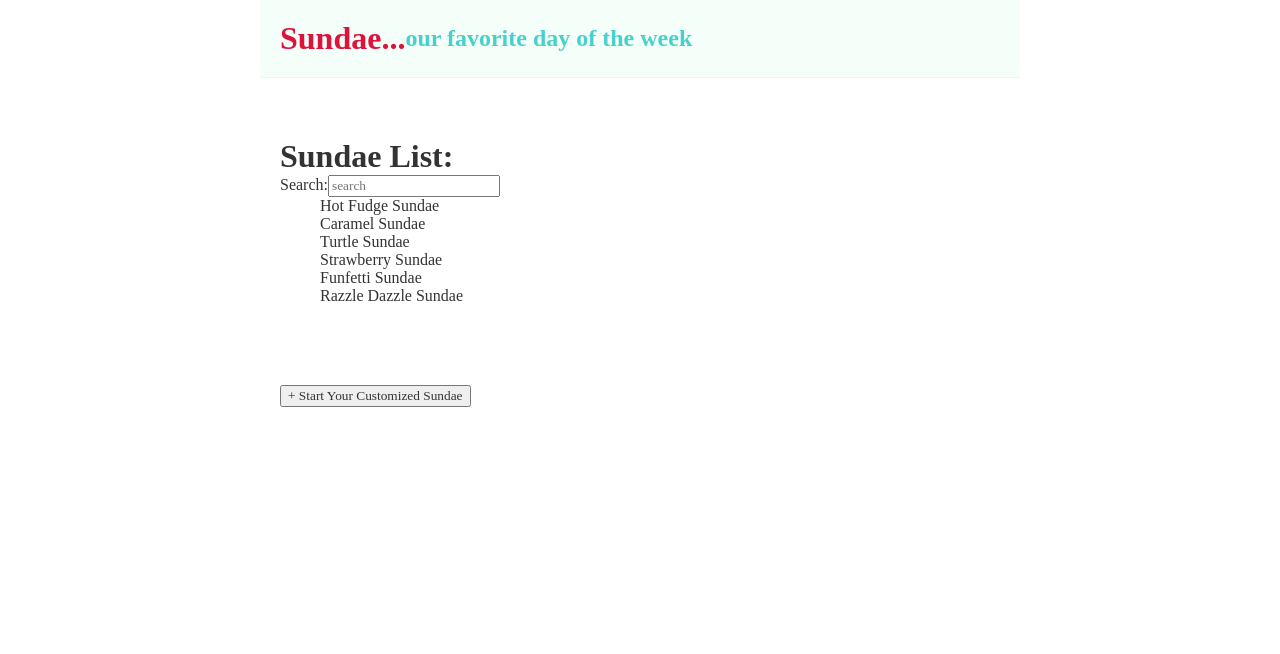
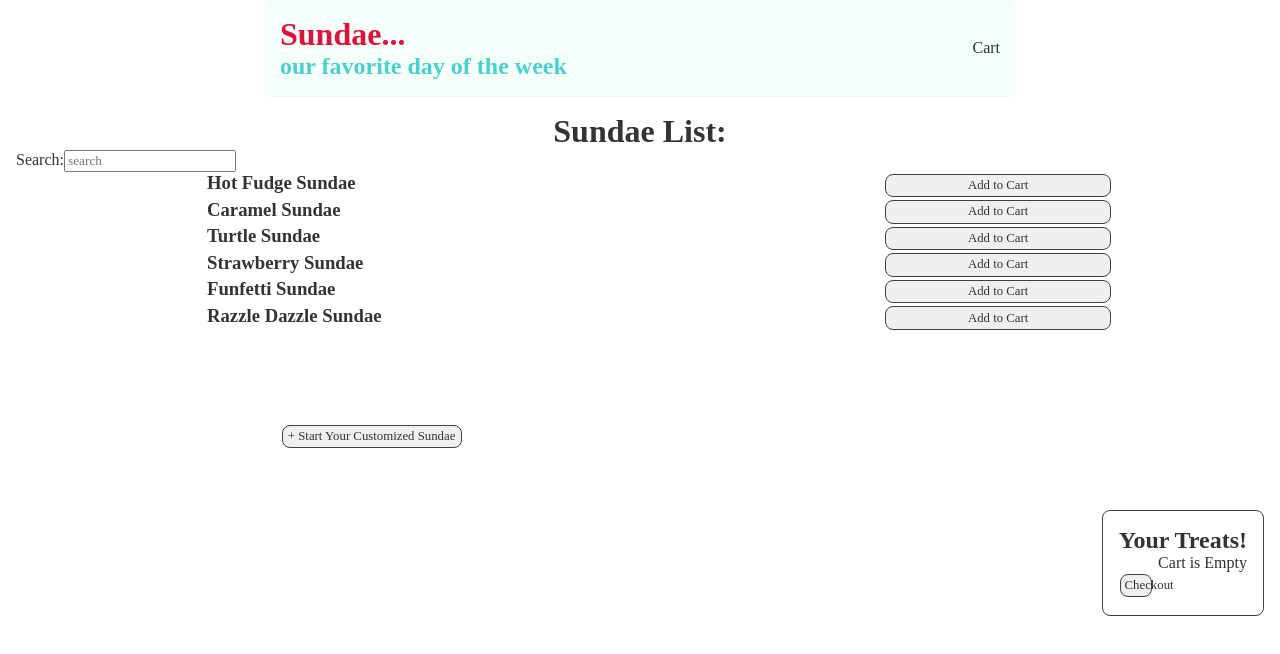
Before and after one commit to amcmilne/HR-React-Code-Challenge, a React (Create React App) app: page / in a window 1280 px wide. Shown: the top 654 px of the page. Built offline with nearby package versions, Linux system fonts and the light colour scheme; a web font is replaced by a local one.

Commit message:
css, cart functionality

```diff
--- a/package.json
+++ b/package.json
@@ -3,6 +3,9 @@
   "version": "0.1.0",
   "private": true,
   "dependencies": {
+    "@fortawesome/fontawesome-svg-core": "^1.2.35",
+    "@fortawesome/free-solid-svg-icons": "^5.15.3",
+    "@fortawesome/react-fontawesome": "^0.1.14",
     "@testing-library/jest-dom": "^5.14.1",
     "@testing-library/react": "^11.2.7",
     "@testing-library/user-event": "^12.8.3",
--- a/src/App.js
+++ b/src/App.js
@@ -1,30 +1,65 @@
 import { useState } from "react";
 import Header from "./components/Header";
 import AddButton from "./components/AddButton";
-import SundaeList from "./components/SundaeList";
+import SundaeMain from "./components/SundaeMain";
 import Form from "./components/Form";
+import Cart from "./components/Cart";
+import data from "./content/index";
 
 function App() {
+  const { sundaes } = data;
   const title = "Sundae List:";
+  const [cartItem, setCartItem] = useState([]);
   const [customizedOrder, setCustomizedOrder] = useState("start");
+
+  // --------------------ADD SUNDAE TO CART -----------------------------
+
+  const handleOnAdd = (sundae) => {
+    const exist = cartItem.find((x) => x.id === sundae.id);
+    if (exist) {
+      setCartItem(
+        cartItem.map((x) =>
+          x.id === sundae.id ? { ...exist, qty: exist.qty + 1 } : x
+        )
+      );
+    } else {
+      setCartItem([...cartItem, { ...sundae, qty: 1 }]);
+    }
+  };
+  const handleOnRemove = (sundae) => {
+    const exist = cartItem.find((x) => x.id === sundae.id);
+    if (exist.qty === 1) {
+      setCartItem(cartItem.filter((x) => x.id !== sundae.id));
+    } else {
+      setCartItem(
+        cartItem.map((x) =>
+          x.id === sundae.id ? { ...exist, qty: exist.qty - 1 } : x
+        )
+      );
+    }
+  };
+  //console.log(sundaes[0].option);
+
+  // --------------------START A CUSTOMIZED ORDER --------------------------
 
   const handleClickAddCustomizedOrder = () => {
     setCustomizedOrder("add-order");
   };
   return (
     <>
-      <Header />
-      <div className="content">
-        <h1>{title}</h1>
-        <SundaeList />
+      <Header className="header" />
+      <div className="block col-1">
+        <h1 className="sundaeList">{title}</h1>
+        <SundaeMain sundaes={sundaes} onAdd={handleOnAdd} />
       </div>
-      <div className="App">
+      <div className="block col-2">
         <div>
           {customizedOrder === "start" && (
             <AddButton addCustomizedOrder={handleClickAddCustomizedOrder} />
           )}
 
           {customizedOrder === "add-order" && <Form />}
+          <Cart cartItem={cartItem} onAdd={handleOnAdd} onRemove={handleOnRemove} />
         </div>
       </div>
     </>
--- a/src/components/Cart.js
+++ b/src/components/Cart.js
@@ -1,14 +1,30 @@
-import React from 'react'
+import React from "react";
 
 function Cart(props) {
-    const { storedSundaes } = props;
+  const { cartItem } = props;
+  console.log(cartItem);
 
-    // console.log(props.cart)
-    return (
-        <div>
-            <ul>{storedSundaes}</ul>
-        </div>
-    )
+  return (
+    <aside className="block">
+      <h1 className="cart">Your Treats!</h1>
+      <div>
+        {cartItem.length === 0 && <div className="cart-empty">Cart is Empty</div>}
+        {/* {cartItem.map((sundae) => (
+          <div key={sundae.id} className="row">
+            <div className="col-2">{sundae}</div>
+          </div>
+        ))} */}
+
+        {cartItem.length === 0 && (
+          <>
+            <div className="row">
+              <button onClick={() => alert("Implement Checkout!")}>Checkout</button>
+            </div>
+          </>
+        )}
+      </div>
+    </aside>
+  );
 }
 
-export default Cart
+export default Cart;
--- a/src/components/Header.js
+++ b/src/components/Header.js
@@ -2,10 +2,15 @@ import React from 'react'
 
 function Header() {
     return (
-        <div className="header" style={{backgroundColor:"#F5FFFA"}}>
+        <header className="header row block center" style={{backgroundColor:"#F5FFFA"}}>
+            <div>
             <h1 className="main-title" style={{color: "#DC143C"}}> Sundae...</h1>
             <h2 className="sub-title" style={{color: "#48D1CC"}}>our favorite day of the week</h2>
-        </div>
+            </div>
+            <div>
+                <a href="#/cart" style={{textDecoration:'none'}}> Cart </a>
+                </div>
+        </header>
     )
 }
 
--- /dev/null
+++ b/src/components/SundaeChoice.js
@@ -0,0 +1,17 @@
+import React from "react";
+
+// ----------------------- RENDERED LIST OF SUNDAES WITH ADD TO CART OPTION -------------------------------
+function SundaeChoice(props) {
+  const { option, handleOnAdd } = props;
+  //console.log(option);
+  return (
+    <>
+      <div className="sundae-list">
+        <h3>{option}</h3>
+        <button onClick={handleOnAdd} option={option}>Add to Cart</button>
+      </div>
+    </>
+  );
+}
+
+export default SundaeChoice;
--- a/src/components/SundaeList.js
+++ /dev/null
@@ -1,62 +0,0 @@
-import { useState, useEffect } from "react";
-import content from "../content";
-//import Cart from "../components/Cart";
-
-function SundaeList() {
-  const [sundaes, setSundaes] = useState([]);
-  const [search, setSearch] = useState("");
-  const [filteredSundaes, setFilteredSundaes] = useState([]);
-
-  useEffect(() => {
-    setSundaes(content.sundaes);
-  }, [sundaes]);
-
-  useEffect(() => {
-    setFilteredSundaes(
-      sundaes.filter((sundae) =>
-        sundae.name.toLowerCase().includes(search.toLowerCase())
-      )
-    );
-  }, [search, sundaes]);
-
-  useEffect(() => {
-    localStorage.setItem("sundae", JSON.stringify(sundaes));
-  }, [sundaes]);
-  //console.log(sundaes);
-
-  return (
-    <>
-      <div className="toppings-list">
-        <form>
-          <label>Search:</label>
-          <input
-            type="text"
-            value={search}
-            placeholder="search"
-            onChange={(e) => setSearch(e.target.value)}
-          />
-
-          <ul>
-            {filteredSundaes.map((sundae, id) => (
-              <SundaeChoice key={id} {...sundae} />
-            ))}
-          </ul>
-        </form>
-      </div>
-    </>
-  );
-}
-const SundaeChoice = (props) => {
-  const { name } = props;
-  //console.log(props.name);
-
-  return (
-    <>
-      <div>
-        <span>{name}</span>
-      </div>
-    </>
-  );
-};
-
-export default SundaeList;
--- /dev/null
+++ b/src/components/SundaeMain.js
@@ -0,0 +1,51 @@
+import { useState, useEffect } from "react";
+import SundaeChoice from "./SundaeChoice";
+
+function SundaeList(props) {
+  const { sundaes, handleOnAdd } = props;
+  const [search, setSearch] = useState("");
+  const [filteredSundaes, setFilteredSundaes] = useState([]);
+
+  //-------------------------------- FIND SUNDAE BY SEARCH ----------------------------------------
+  useEffect(() => {
+    setFilteredSundaes(
+      sundaes.filter((sundae) =>
+        sundae.option.toLowerCase().includes(search.toLowerCase())
+      )
+    );
+  }, [search, sundaes]);
+  console.log(sundaes[0].option);
+
+  // -----------------------------------SET TO LOCAL STORAGE --------------------------------------
+
+  useEffect(() => {
+    localStorage.setItem("sundae", JSON.stringify(sundaes));
+  }, [sundaes]);
+
+  return (
+    <>
+      <div className="toppings-list">
+        <form>
+          <div className="search-bar">
+            <label>Search:</label>
+            <input
+              type="text"
+              value={search}
+              placeholder="search"
+              onChange={(e) => setSearch(e.target.value)}
+            />
+          </div>
+          <div>
+          <ul>
+            {filteredSundaes.map((sundae, id) => (
+              <SundaeChoice key={id} {...sundae} onAdd={handleOnAdd} />
+            ))}
+          </ul>
+          </div>
+        </form>
+      </div>
+    </>
+  );
+}
+
+export default SundaeList;
--- a/src/content/index.js
+++ b/src/content/index.js
@@ -1,99 +1,100 @@
-// eslint-disable-next-line import/no-anonymous-default-export
-export default {
+const data = {
   icecream: [
     {
       flavor: "chocolate",
-      id: 1,
+      id: '1',
     },
     {
       flavor: "vanilla",
-      id: 2,
+      id: '2',
     },
     {
       flavor: "strawberry",
-      id: 3,
+      id: '3',
     },
     {
       flavor: "banana",
-      id: 4,
+      id: '4',
     },
     {
       flavor: "oreo",
-      id: 5,
+      id: '5',
     },
     {
       flavor: "mint",
-      id: 6,
+      id: '6',
     },
     {
       flavor: "butter pecan",
-      id: 7,
+      id: '7',
     },
     {
       flavor: "rainbow",
-      id: 8,
+      id: '8',
     },
   ],
 
   toppings: [
     {
       type: "caramel",
-      id: 1,
+      id: '1',
     },
     {
       type: "hot fudge",
-      id: 2,
+      id: '2',
     },
     {
       type: "strawberry",
-      id: 3,
+      id: '3',
     },
     {
       type: "marshmallow",
-      id: 4,
+      id: '4',
     },
     {
       type: "cookie crumble",
-      id: 5,
+      id: '5',
     },
     {
       type: "peanuts",
-      id: 6,
+      id: '6',
     },
     {
       type: "chocolate sprinkles",
-      id: 7,
+      id: '7',
     },
     {
       type: "rainbow sprinkles",
-      id: 8,
+      id: '8',
     },
   ],
 
   sundaes: [
     {
-      name: "Hot Fudge Sundae",
-      id: 1,
+      option: "Hot Fudge Sundae",
+      id: '1',
     },
     {
-      name: "Caramel Sundae",
-      id: 2,
+      option: "Caramel Sundae",
+      id: '2',
     },
     {
-      name: "Turtle Sundae",
-      id: 3,
+      option: "Turtle Sundae",
+      id: '3',
     },
     {
-      name: "Strawberry Sundae",
-      id: 4,
+      option: "Strawberry Sundae",
+      id: '4',
     },
     {
-      name: "Funfetti Sundae",
-      id: 5,
+      option: "Funfetti Sundae",
+      id: '5',
     },
     {
-      name: "Razzle Dazzle Sundae",
-      id: 6,
+      option: "Razzle Dazzle Sundae",
+      id: '6',
     },
   ],
 };
+
+export default data;
--- a/src/index.css
+++ b/src/index.css
@@ -14,6 +14,8 @@
   max-width: 720px;
   margin: 0 auto;
   border-bottom: 1px solid #f2f2f2;
+  block: padding .5rem;
+  border-radius: 0.5rem;
 }
 
 .content, .add-button, .form {
@@ -23,3 +25,70 @@
   margin: 40px auto;
   padding: 20px;
 }
+
+.row {
+  display: flex;
+  justify-content: space-between;
+}
+.col-1 {
+  flex: 1;
+}
+.col-2 {
+  flex: 2;
+}
+.col-3 {
+  flex: 3;
+}
+.block {
+  padding: 1rem;
+  border-radius: .5rem;
+
+}
+.row.center {
+  align-items: center;
+}
+button {
+  font-size: 0.8rem;
+  padding: 0.2rem;
+  margin: 0.1rem;
+  border-radius: 0.5rem;
+  border: .1rem #404040 solid;
+  width: 25%;
+  curser: pointer;
+}
+button:hover {
+  background-color: #4CAF50; /* Green */
+  color: white;
+}
+
+
+.sundae-list {
+  display: flex;
+  justify-content: space-between;
+  max-width: 75%;
+  margin: auto;
+}
+
+h1.sundaeList {
+  text-align: center;
+}
+
+h1.cart {
+  text-align: right;
+}
+
+.cart-empty {
+  text-align: right;
+}
+
+aside {
+  border-radius: 0.5rem;
+  border: .1rem #404040 solid;
+  max-width: 25%;
+  float: right;
+
+}
+/* .search-bar {
+  float: right;
+  margin: 1.5rem;
+} */
```
Also changed, not shown: 1 other file (tests, documents, lock files or other folders).
